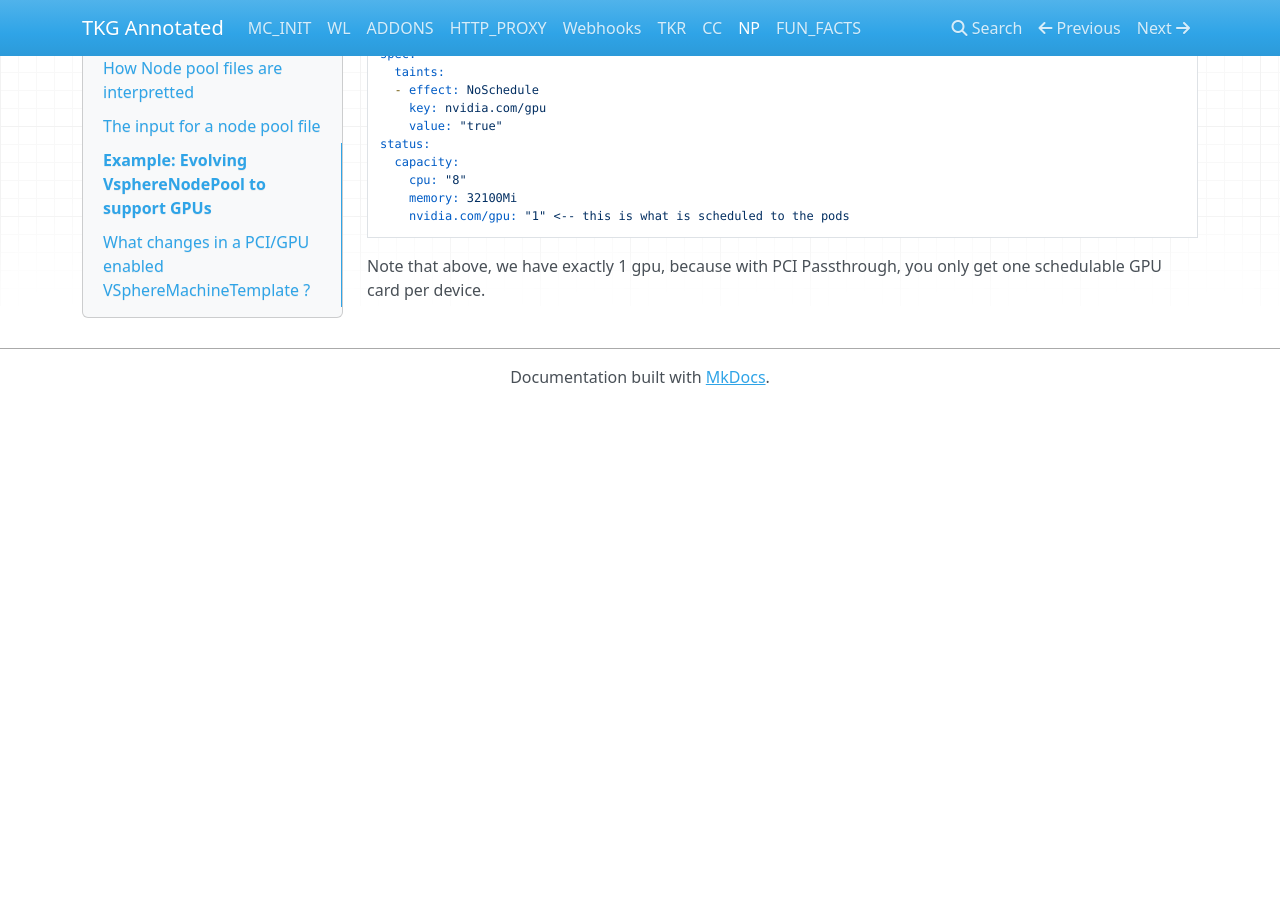
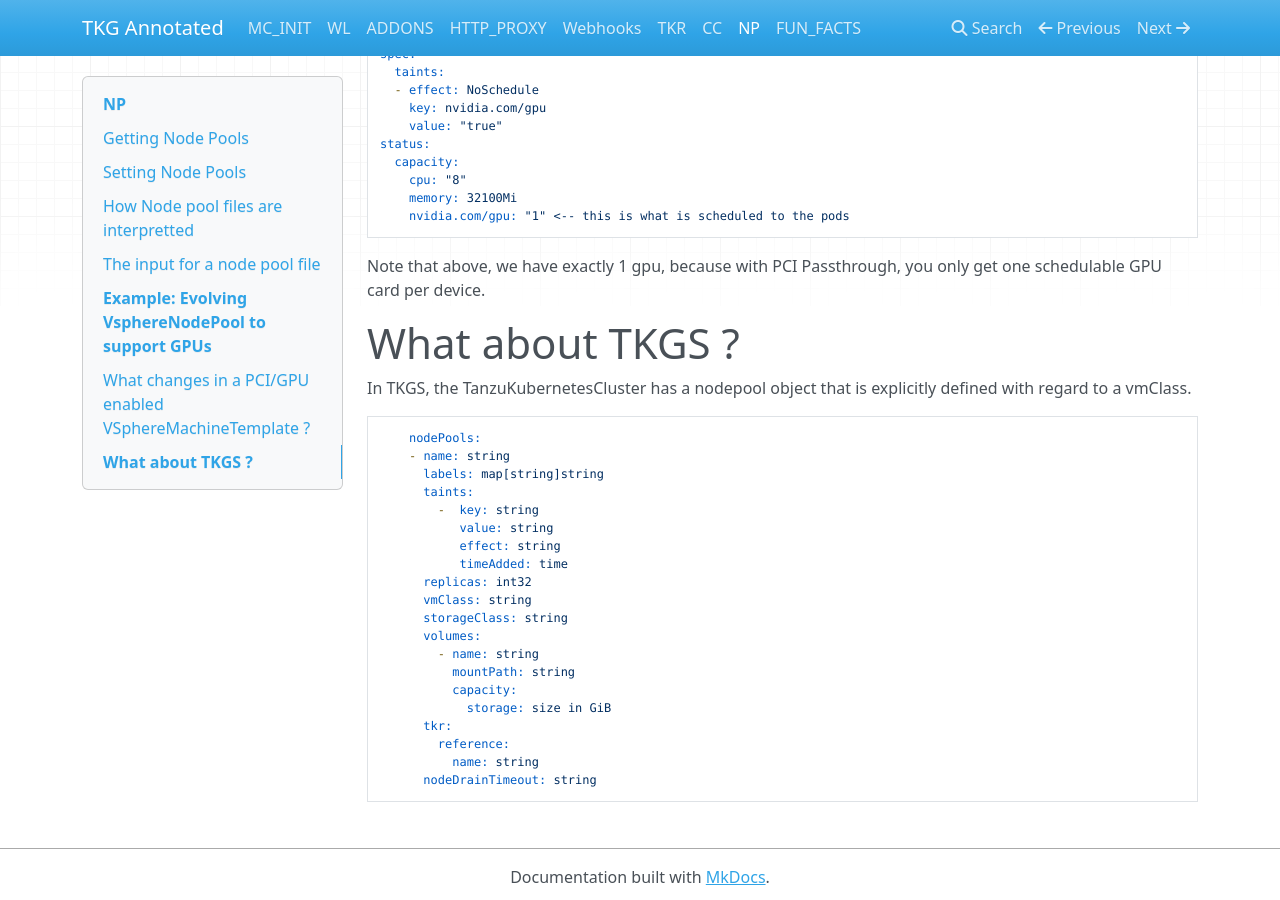
Before and after one commit to jayunit100/tanzu-install-annotated, an MkDocs documentation site: the page built from docs/z6-np.md, in a window 1280 px wide and 900 px high, scrolled down 3418 px. Built offline with MkDocs 1.6.1, drawn with Linux system fonts in a browser that asks for light colours; nearby versions of some CDN libraries; before the commit the page ends 3823 px from its top, so only the background shows below that.

Commit message:
Update z6-np.md

````diff
--- a/docs/z6-np.md
+++ b/docs/z6-np.md
@@ -179,3 +179,31 @@
 
 Note that above, we have exactly 1 gpu, because with PCI Passthrough, you only get one
 schedulable GPU card per device.
+
+
+# What about TKGS ?
+
+In TKGS, the TanzuKubernetesCluster has a nodepool object that is explicitly defined with regard to a vmClass.
+
+```
+    nodePools:
+    - name: string
+      labels: map[string]string
+      taints:
+        -  key: string
+           value: string
+           effect: string
+           timeAdded: time
+      replicas: int32
+      vmClass: string
+      storageClass: string
+      volumes:
+        - name: string
+          mountPath: string
+          capacity:
+            storage: size in GiB
+      tkr:
+        reference:
+          name: string
+      nodeDrainTimeout: string
+```
````
